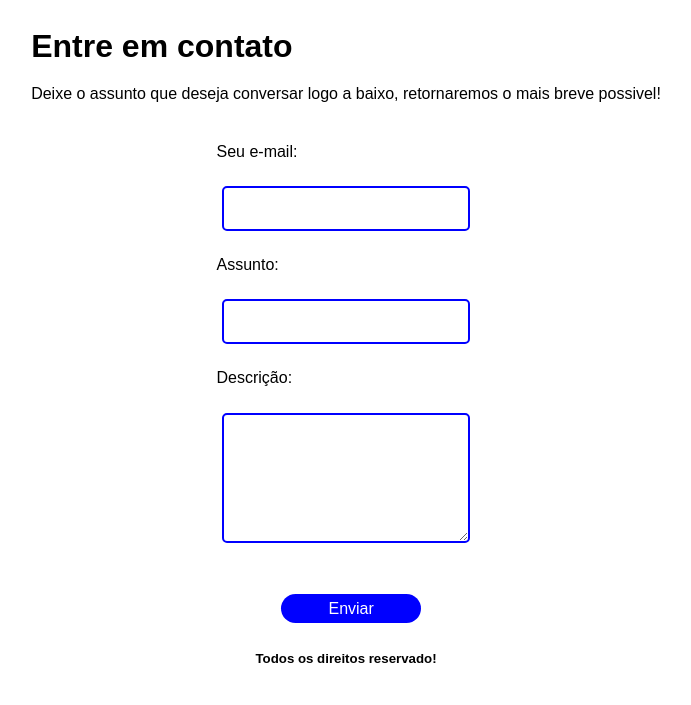
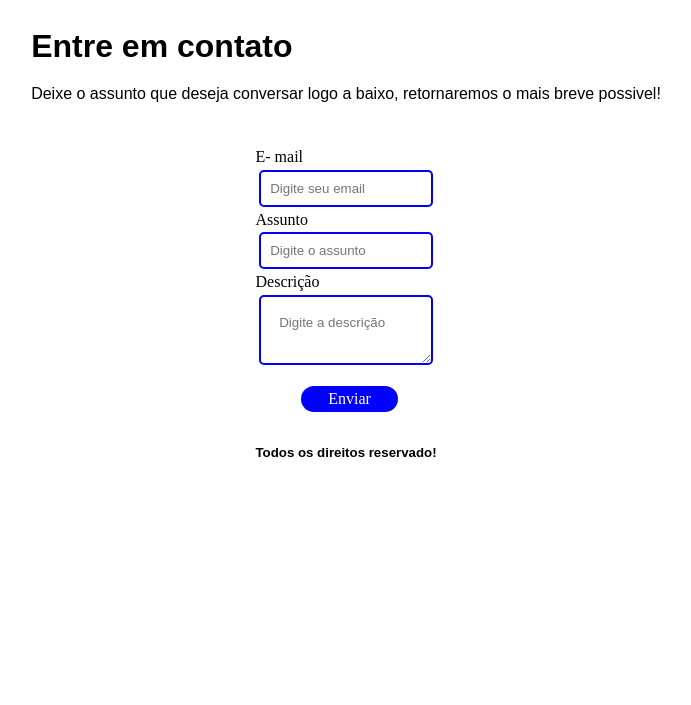
Before and after one commit to joycesilvaaa/Unes, a Flask app: page /CONTATOS in a window 1280 px wide. Shown: the part 95-800 px from the top of the page, without its empty margins (294-985 px from the left). Run offline with Flask 3, Linux system fonts and the light colour scheme; some libraries are stand-ins or nearby versions.

Commit message:
mudei configuração de formulario

```diff
--- a/api/templates/contatos.html
+++ b/api/templates/contatos.html
@@ -10,14 +10,15 @@ CONTATO
             <h1>Entre em contato</h1>
             <p>Deixe o assunto que deseja conversar logo a baixo, retornaremos o mais breve possivel!</p>
         </div>
-        <div class="forma">
-            <p>Seu e-mail:</p>
-            <input type="email" name="" id="">
-            <p>Assunto:</p>
-            <input type="text">
-            <p>Descrição:</p>
-            <textarea name="" id="" cols="30" rows="5"></textarea>
-            <button class="botao">Enviar</button>
+            <form class="formulario" action="/CONTATOS" method="POST">
+                <label for="email">E- mail</label>
+                <input type="text" name="email" placeholder="Digite seu email" required>
+                <label for="Assunto" >Assunto</label>
+                <input type="text" name="assunto" placeholder="Digite o assunto" required>
+                <label for="conteudo">Descrição</label>
+                <textarea name="conteudo" placeholder="Digite a descrição" required></textarea>
+                <button type="submit"> Enviar</button>
+            </form>
         </div>
     </main>
 {% endblock %}
```
